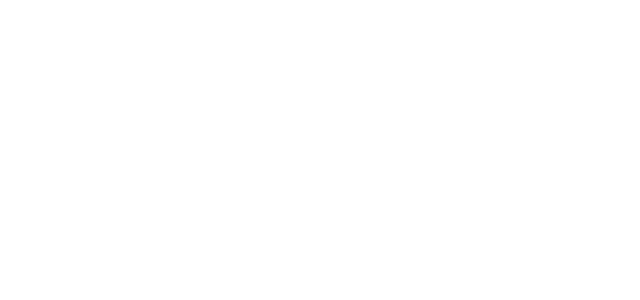
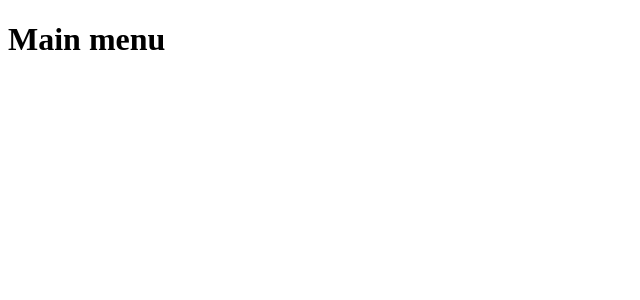
Before and after one commit to MarcosUgalde/Fullstack-project, a React (Vite) app in the folder front/: page / in a window 1280 px wide. Shown: the top 300 px of the page, without its empty margins (0-640 px from the left). Built offline with nearby package versions, Linux system fonts and the light colour scheme.

Commit message:
feat: protected route to main menu

```diff
--- /dev/null
+++ b/front/src/components/Guard/index.jsx
@@ -0,0 +1,5 @@
+const Guard = ({ component: Component }) => {
+    return <Component />
+}
+
+export default Guard
--- a/front/src/main.jsx
+++ b/front/src/main.jsx
@@ -4,6 +4,8 @@
 import Register from './pages/Register'
 import Login from './pages/Login'
 import { Switch, Route } from 'wouter'
+import Mainmenu from './pages/Mainmenu'
+import Guard from './components/Guard'
 
 const Main = () => {
   return (
@@ -11,6 +13,9 @@
       <Switch>
         <Route path='/signup' component={Register} />
         <Route path='/login' component={Login}/>
+        <Route path='/'>
+          <Guard component={Mainmenu} />
+        </Route>
       </Switch>
     </Provider>
   )
--- /dev/null
+++ b/front/src/pages/Mainmenu/index.jsx
@@ -0,0 +1,7 @@
+function Mainmenu() {
+    return (
+        <h1>Main menu</h1>
+    )
+}
+
+export default Mainmenu
```
